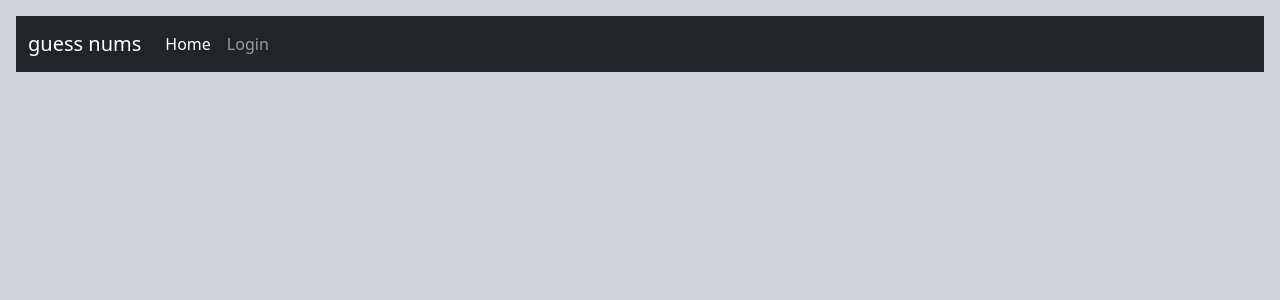
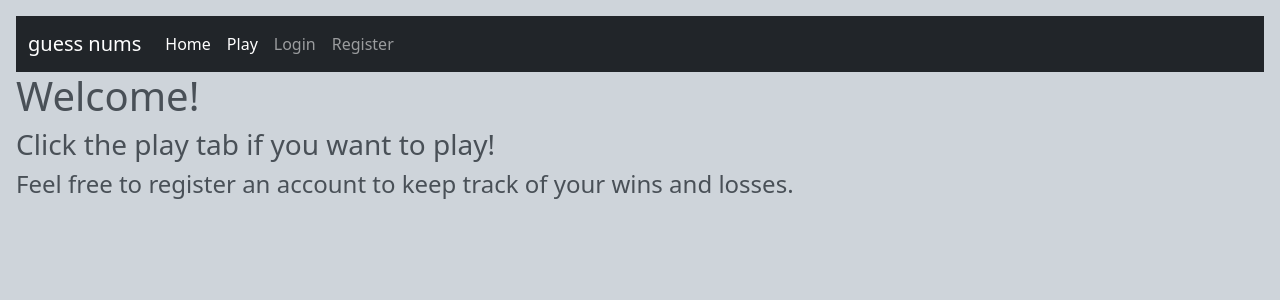
Before and after one commit to notfreephilly/guess_a_number, a Django app: page / in a window 1280 px wide. Shown: the top 300 px of the page. Run offline with Django 5.2, Linux system fonts and the light colour scheme.

Commit message:
changed naming conventions for game -> play, added a register tab in nav and rendered a form, installed crispy-bootstrap4, added url links in nav

```diff
--- a/game/settings.py
+++ b/game/settings.py
@@ -38,10 +38,11 @@ INSTALLED_APPS = [
     'django.contrib.messages',
     'django.contrib.staticfiles',
     'crispy_forms',
+    'crispy_bootstrap4',
     'guessinggame',
 ]
 
-CRISPY_TEMPLATE_PACK = 'boostrap4'
+CRISPY_TEMPLATE_PACK = 'bootstrap4'
 
 MIDDLEWARE = [
     'django.middleware.security.SecurityMiddleware',
--- /dev/null
+++ b/guessinggame/templates/home.html
@@ -0,0 +1,10 @@
+{% extends 'base.html' %}
+
+{% block title %}Home{% endblock %}
+
+{% block content %}
+<h1>Welcome!</h1>
+<h3>Click the play tab if you want to play!</h3>
+<h4>Feel free to register an account to keep track of your wins and losses.</h4>
+
+{% endblock %}
--- a/guessinggame/templates/navbar.html
+++ b/guessinggame/templates/navbar.html
@@ -1,6 +1,6 @@
 <nav class="navbar navbar-expand-lg navbar-dark bg-dark">
     <div class="container-fluid">
-        <a class="navbar-brand" href="#">guess nums</a>
+        <a class="navbar-brand" href="{% url 'home' %}">guess nums</a>
         <button class="navbar-toggler" type="button" data-bs-toggle="collapse" data-bs-target="#navbarNav"
             aria-controls="navbarNav" aria-expanded="false" aria-label="Toggle navigation">
             <span class="navbar-toggler-icon"></span>
@@ -8,10 +8,16 @@
         <div class="collapse navbar-collapse" id="navbarNav">
             <ul class="navbar-nav">
                 <li class="nav-item">
-                    <a class="nav-link active" aria-current="page" href="#">Home</a>
+                    <a class="nav-link active" aria-current="page" href="{% url 'home' %}">Home</a>
+                </li>
+                <li class="nav-item">
+                    <a class="nav-link active" aria-current="page" href="{% url 'play' %}">Play</a>
                 </li>
                 <li class="nav-item">
                     <a class="nav-link" href="#">Login</a>
+                </li>
+                <li class="nav-item">
+                    <a class="nav-link" href="{% url 'register' %}">Register</a>
                 </li>
 
             </ul>
--- a/guessinggame/templates/register.html
+++ b/guessinggame/templates/register.html
@@ -6,7 +6,7 @@
 
 {% block content %}
 
-{% load crispy_forms_tag %}
+{% load crispy_forms_tags %}
 
 <div class="container py-5">
     <h1>Register</h1>
@@ -15,7 +15,7 @@
         {{ register_form|crispy }}
         <button class="btn btn-primary" type="submit">Register</button>
     </form>
-    <p class="text-center">If you alreaedy have an account, <a href="/login">login</a>instead.</p>
+    <p class="text-center">If you alreaedy have an account, <a href="/login">login</a> instead.</p>
 </div>
 
 {% endblock %}
--- a/guessinggame/urls.py
+++ b/guessinggame/urls.py
@@ -3,5 +3,7 @@ from . import views
 
 
 urlpatterns = [
-    path('', views.number_guessing_game, name='home'),
+    path('', views.homepage, name='home'),
+    path('play', views.number_guessing_game, name='play'),
+    path('register', views.register_request, name='register'),
 ]
--- a/guessinggame/views.py
+++ b/guessinggame/views.py
@@ -1,16 +1,12 @@
-from django.shortcuts import render
+from django.shortcuts import render, redirect
 import random
+from .forms import NewUserForm
+from django.contrib.auth import login
+from django.contrib import messages
 
-# ask user for any whole number
-# generate a random number from 0 - user input
-# ask user for a random number as input
-# compare generated number to user input number
-# if number is correct, display congratulations message
-# if number is wrong, display you lost message
 
-# user should have 10 tries
-# after each try user should be told if they are close or far from goal number
-
+def homepage(request):
+    return render(request, "home.html")
 
 
 def number_guessing_game(request):
@@ -33,6 +29,20 @@ def number_guessing_game(request):
         else:
             result = "Too low! Guess again"
 
-    return render(request, 'base.html', {
+    return render(request, 'game.html', {
         'result': result
     })
+
+
+
+def register_request(request):
+    if request.method == "POST":
+        form = NewUserForm(request.POST)
+        if form.is_valid():
+            user = form.save()
+            login(request, user)
+            messages.success(request, "Registration successful!")
+            return redirect("main:homepage")
+        messages.error(request, "Unsuccessful registration. Invalid information.")
+    form = NewUserForm()
+    return render (request=request, template_name="register.html", context={"register_form":form})
```
